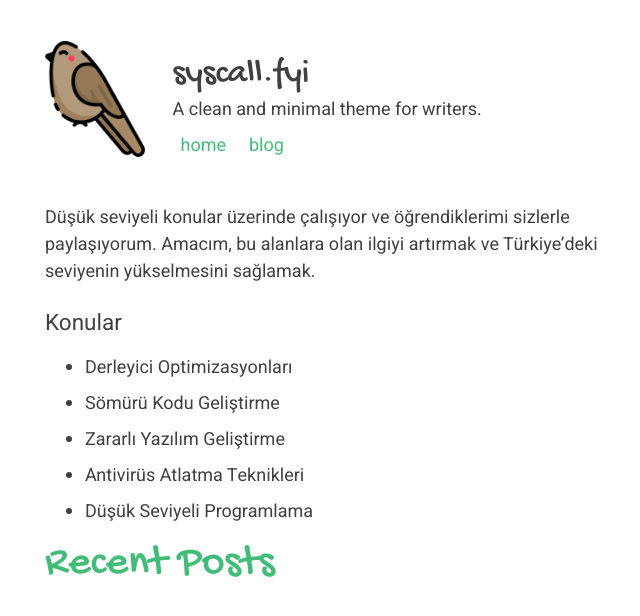
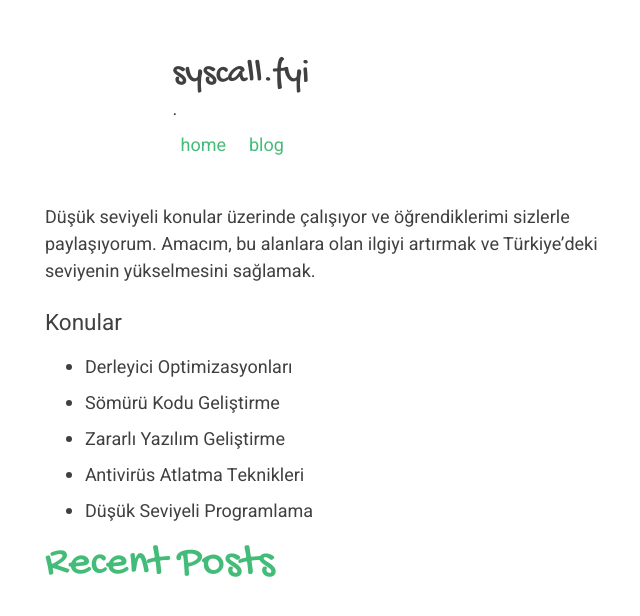
Before and after one commit to hamitabis/syscall-fyi.github.io, a Jekyll site: the page built from index.md, in a window 1280 px wide. Shown: the top 616 px of the page, without its empty margins (296-936 px from the left). Built offline with Jekyll 4.4.1, drawn with Linux system fonts in a browser that asks for light colours.

Commit message:
Update _config.yml

```diff
--- a/_config.yml
+++ b/_config.yml
@@ -3,24 +3,24 @@ encoding                 : "utf-8"
 locale                   : "en"
 title                    : "syscall.fyi"
 title_separator          : "-"
-description              : "A clean and minimal theme for writers."
-favicon                  : "/assets/images/bird.png"
-avatar                   : "/assets/images/bird.png"
+description              : "."
+favicon                  : ""
+avatar                   : ""
 url                      : "https://syscall.fyi" # the base hostname & protocol for your site e.g. "https://mmistakes.github.io"
 baseurl                  : "/" # the subpath of your site, e.g. "/blog" leave blank if no subpath
 
 # Site Author
 author:
-  name                   : "Lingyi" # appears in the footer and atom feed
+  name                   : "" # appears in the footer and atom feed
 
-comments                 : true # set it to false to disable comments
+comments                 : false # set it to false to disable comments
 disqus:
   shortname              : # sparrow-theme # https://help.disqus.com/customer/portal/articles/466208-what-s-a-shortname-
 
 atom_feed:
   path                   : # blank (default) uses feed.xml
 
-og_image                 : "/assets/images/bird.png" # Open Graph/Twitter default site image, optional for seo and social sharing
+og_image                 : "" # Open Graph/Twitter default site image, optional for seo and social sharing
 
 # Social sharing
 twitter:
```
